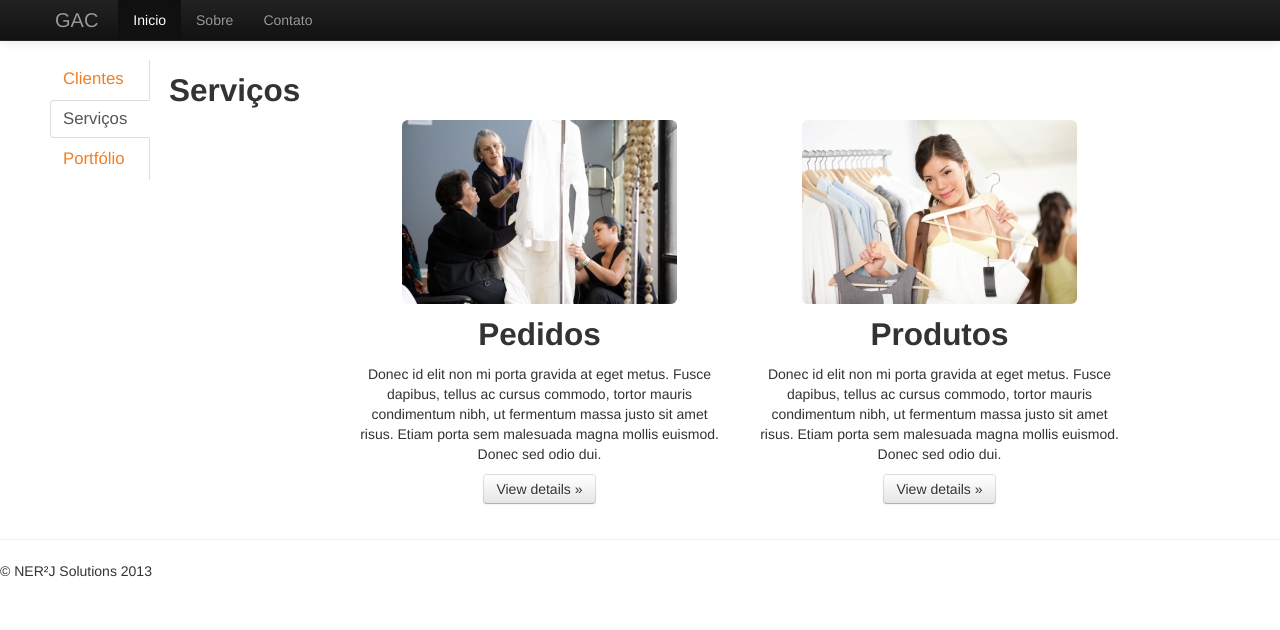
After one commit to nicysneiros/gac, a Django app: template templates/servico.html in a window 1280 px wide. The commit adds this page. Shown: the top 630 px of the page. Run offline with Django 3.2, Linux system fonts and the light colour scheme; the template is opened without the code that fills it, so the values that code supplies are empty; some libraries are stand-ins or nearby versions.

Commit message:
Criacao da pagina html base para Cliente, Servicos e Portfolio

```diff
--- a/templates/home_admin.htm
+++ b/templates/home_admin.htm
@@ -18,7 +18,7 @@
     <link href="../static/css/bootstrap-responsive.css" rel="stylesheet">
 
     <!-- Fav and touch icons -->
-    <link rel="shortcut icon" href="favicon.ico">
+    <link rel="shortcut icon" href="../static/img/favicon.ico">
 
   </head>
 
@@ -36,7 +36,7 @@
           <div class="nav-collapse collapse">
             <ul class="nav">
               <li class="active"><a href="#">Inicio</a></li>
-              <li><a href="#">Sobres</a></li>
+              <li><a href="#">Sobre</a></li>
               <li><a href="#">Contato</a></li>
             </ul>
             <form class="navbar-form pull-right">
--- /dev/null
+++ b/templates/servico.html
@@ -0,0 +1,95 @@
+<!DOCTYPE html>
+<!-- saved from url=(0053)http://twitter.github.io/bootstrap/examples/hero.html -->
+<html lang="en"><head><meta http-equiv="Content-Type" content="text/html; charset=UTF-8">
+    <meta charset="utf-8">
+    <title>GAC</title>
+    <meta name="viewport" content="width=device-width, initial-scale=1.0">
+    <meta name="description" content="">
+    <meta name="author" content="">
+
+    <!-- Le styles -->
+    <link href="../static/css/bootstrap.css" rel="stylesheet">
+    <style type="text/css">
+      body {
+        padding-top: 60px;
+        padding-bottom: 40px;
+      }
+    </style>
+    <link href="../static/css/bootstrap-responsive.css" rel="stylesheet">
+
+    <!-- Fav and touch icons -->
+    <link rel="shortcut icon" href="../static/img/favicon.ico">
+
+  </head>
+
+  <body>
+
+    <div class="navbar navbar-inverse navbar-fixed-top">
+      <div class="navbar-inner">
+        <div class="container">
+          <button type="button" class="btn btn-navbar" data-toggle="collapse" data-target=".nav-collapse">
+            <span class="icon-bar"></span>
+            <span class="icon-bar"></span>
+            <span class="icon-bar"></span>
+          </button>
+          <a class="brand" href="#">GAC</a>
+          <div class="nav-collapse collapse">
+            <ul class="nav">
+              <li class="active"><a href="#">Inicio</a></li>
+              <li><a href="#">Sobre</a></li>
+              <li><a href="#">Contato</a></li>
+            </ul>
+          </div><!--/.nav-collapse -->
+        </div>
+      </div>
+    </div>
+
+    <div class="tabbable tabs-left" style="padding-left:50px;">
+      <ul class="nav nav-tabs">
+        <li>
+          <a href="#" data-toggle="tab">Clientes</a>
+        </li>
+        <li class="active">
+          <a href="#" data-toggle="tab">Serviços</a>
+        </li>
+        <li>
+          <a href="#" data-toggle="tab">Portfólio</a>
+        </li>
+      </ul>
+      <!-- Example row of columns -->
+      <div class="tab-content">
+        <h2>Serviços</h2>
+        <div align = "center">
+          <div style="display:inline-block;">
+            <div class="span4" style="float:left;" align="center">
+              <img src="../static/img/home_servico/pedidos2.jpg" class="img-rounded">
+              <h2>Pedidos</h2>
+              <p>Donec id elit non mi porta gravida at eget metus. Fusce dapibus, tellus ac cursus commodo, tortor mauris condimentum nibh, ut fermentum massa justo sit amet risus. Etiam porta sem malesuada magna mollis euismod. Donec sed odio dui. </p>
+              <p><a class="btn" href="http://twitter.github.io/bootstrap/examples/hero.html#">View details »</a></p>
+            </div>
+            <div class="span4" style="float:left;" align="center">
+              <img src="../static/img/home_servico/produtos.jpg" class="img-rounded">
+              <h2>Produtos</h2>
+              <p>Donec id elit non mi porta gravida at eget metus. Fusce dapibus, tellus ac cursus commodo, tortor mauris condimentum nibh, ut fermentum massa justo sit amet risus. Etiam porta sem malesuada magna mollis euismod. Donec sed odio dui. </p>
+              <p><a class="btn" href="http://twitter.github.io/bootstrap/examples/hero.html#">View details »</a></p>
+            </div>
+          </div>
+        </div>
+      </div>
+    </div> <!-- /container -->
+
+    <div>
+      <hr>
+
+      <footer>
+        <p>© NER²J Solutions 2013</p>
+      </footer>
+    </div>
+
+    <!-- Le javascript
+    ================================================== -->
+    <!-- Placed at the end of the document so the pages load faster -->
+    <script src="../static/js/jquery.js"></script>
+    <script src="../static/bootstrap.js"></script>
+    <script src="../static/js/bootstrap-editable.js"></script>
+</body></html>
```
Also changed, not shown: templates/cliente.html (added, +79 -0 lines), templates/portfolio.html (added, +79 -0 lines), static/img/favicon.ico (renamed from templates/favicon.ico), static/img/home_servico/pedidos.jpg (added), static/img/home_servico/pedidos2.jpg (added), static/img/home_servico/produtos.jpg (added).
